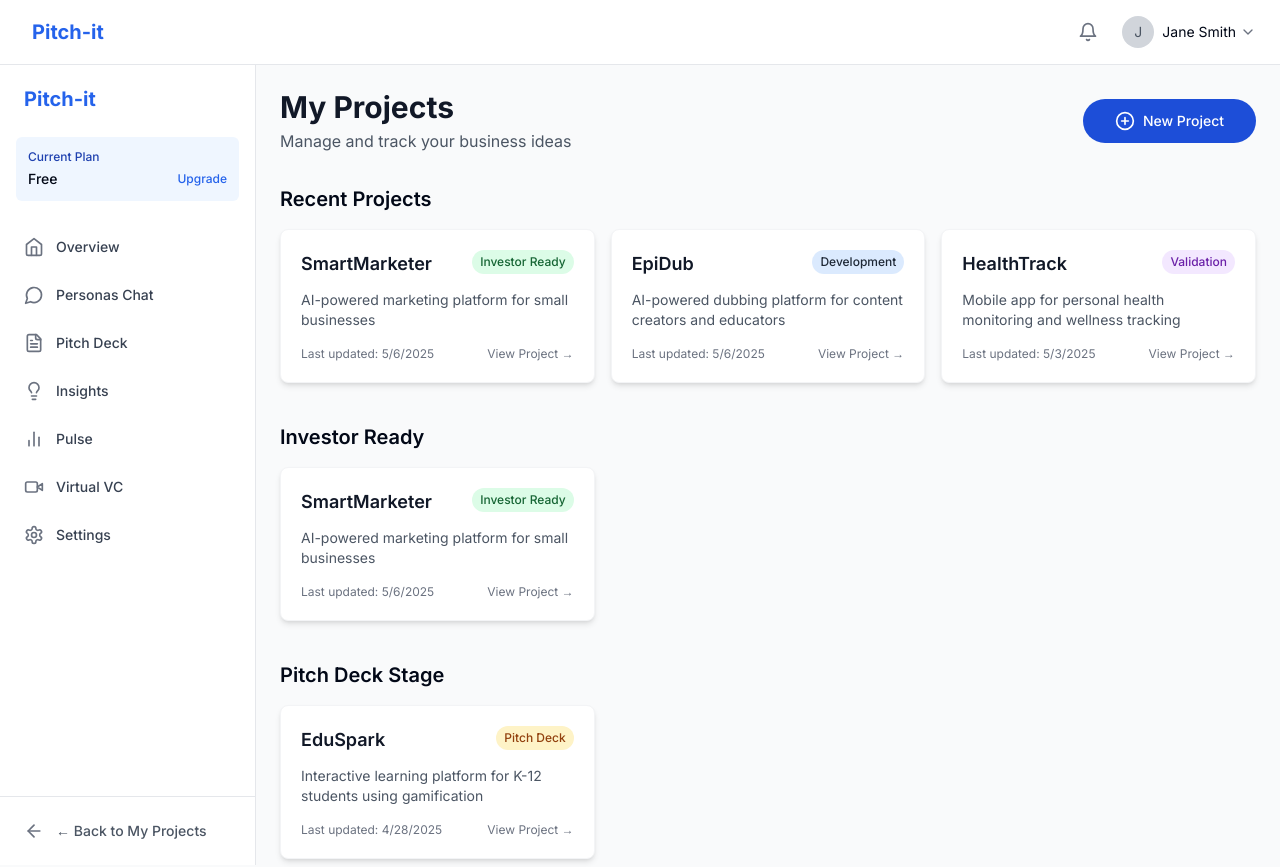
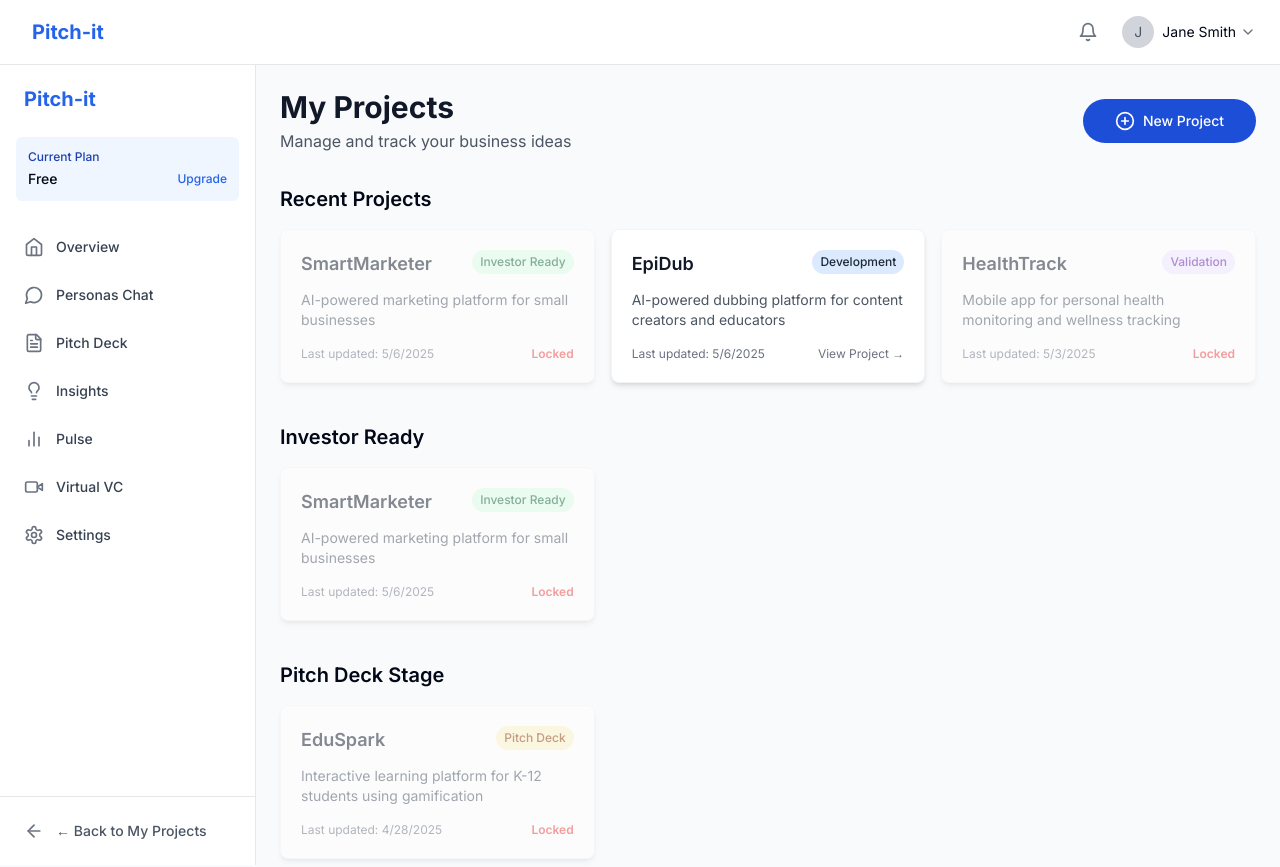
Before and after one commit to lebgdecasa/pitch-it-front_V3, a Next.js app: page /dashboard in a window 1280 px wide. Shown: the top 867 px of the page. Built offline with nearby package versions, Linux system fonts and the light colour scheme.

Commit message:
Add locked property to Project and update related components

```diff
--- a/src/app/dashboard/page.tsx
+++ b/src/app/dashboard/page.tsx
@@ -15,13 +15,15 @@ const ProjectCard = ({
   name,
   description,
   stage,
-  updatedAt
+  updatedAt,
+  locked
 }: {
   id: string;
   name: string;
   description: string;
   stage: ProjectStage;
   updatedAt: string | number | Date;
+  locked?: boolean;
 }) => {
   // Get stage color and label
   const stageInfo: Record<ProjectStage, { color: string; label: string; }> = {
@@ -51,7 +53,7 @@ const ProjectCard = ({
   const formattedDate = new Date(updatedAt).toLocaleDateString();
 
   return (
-    <Link href={`/project/${id}`} className="block">
+    <div className={`block ${locked ? 'opacity-50 cursor-not-allowed' : ''}`}>
       <div className="bg-white rounded-lg shadow-md hover:shadow-lg transition-shadow duration-200 p-5 border border-gray-100">
         <div className="flex justify-between items-start mb-3">
           <h3 className="text-lg font-semibold text-gray-900">{name}</h3>
@@ -60,10 +62,14 @@ const ProjectCard = ({
         <p className="text-gray-600 text-sm line-clamp-2 mb-4">{description}</p>
         <div className="flex justify-between items-center text-xs text-gray-500">
           <span>Last updated: {formattedDate}</span>
-          <span>View Project →</span>
+          {locked ? (
+            <span className="text-red-500 font-semibold">Locked</span>
+          ) : (
+            <Link href={`/project/${id}`}>View Project →</Link>
+          )}
         </div>
       </div>
-    </Link>
+    </div>
   );
 };
 
@@ -133,6 +139,7 @@ export default function Dashboard() {
                   description={project.description}
                   stage={project.stage}
                   updatedAt={project.updatedAt.toString()}
+                  locked={project.locked}
                 />
               ))}
             </div>
@@ -166,6 +173,7 @@ export default function Dashboard() {
                       description={project.description}
                       stage={project.stage}
                       updatedAt={project.updatedAt.toString()}
+                      locked={project.locked}
                     />
                   ))}
                 </div>
--- a/src/mocks/index.ts
+++ b/src/mocks/index.ts
@@ -236,7 +236,8 @@ export const initialMockProjects: Project[] = [
     stage: ProjectStage.INVESTOR_READY,
     pitch: createDefaultPitch(),
     pitchDeck: createMockPitchDeck(),
-    feedback: createMockFeedback()
+    feedback: createMockFeedback(),
+    locked: true
   },
   {
     id: 'project-2',
@@ -274,7 +275,8 @@ export const initialMockProjects: Project[] = [
         notes: 'Interesting concept in a growing market. Consider HIPAA compliance and data security as key differentiators.',
         createdAt: new Date(Date.now() - 20 * 24 * 60 * 60 * 1000).toISOString()
       }
-    ]
+    ],
+    locked: true
   },
   {
     id: 'project-3',
@@ -285,6 +287,7 @@ export const initialMockProjects: Project[] = [
     createdAt: new Date(Date.now() - 30 * 24 * 60 * 60 * 1000).toISOString(),
     updatedAt: new Date(Date.now() - 10 * 24 * 60 * 60 * 1000).toISOString(),
     stage: ProjectStage.PITCH_DECK,
+    locked: true,
     pitch: {
       problem: 'Traditional learning methods fail to engage students, resulting in poor retention and lack of interest.',
       solution: 'A gamified learning platform that makes education interactive and rewards progress.',
@@ -333,6 +336,7 @@ export const initialMockProjects: Project[] = [
   {
     id: 'project-4',
     userId: 'user-1',
+    locked: false,
     name: 'EpiDub',
     description: 'AI-powered dubbing platform for content creators and educators',
     industry: 'Technology / Sound Treatment',
--- a/src/providers/app-provider.tsx
+++ b/src/providers/app-provider.tsx
@@ -61,10 +61,10 @@ const appReducer = (state: AppState, action: AppAction): AppState => {
       return {
         ...state,
         projects: state.projects.map(p =>
-          p.id === action.payload.id ? action.payload : p
+          p.id === action.payload.id ? { ...p, ...action.payload, locked: action.payload.locked } : p
         ),
         currentProject: state.currentProject?.id === action.payload.id
-          ? action.payload
+          ? { ...state.currentProject, ...action.payload, locked: action.payload.locked }
           : state.currentProject
       };
     case 'SET_PROJECTS':
--- a/src/types.ts
+++ b/src/types.ts
@@ -68,6 +68,7 @@ export interface Project {
   pitchDeck?: PitchDeck;
   feedback?: Feedback[];
   score?: number;
+  locked?: boolean; // New property to lock projects
 }
 
 // Group Chat Types
```
